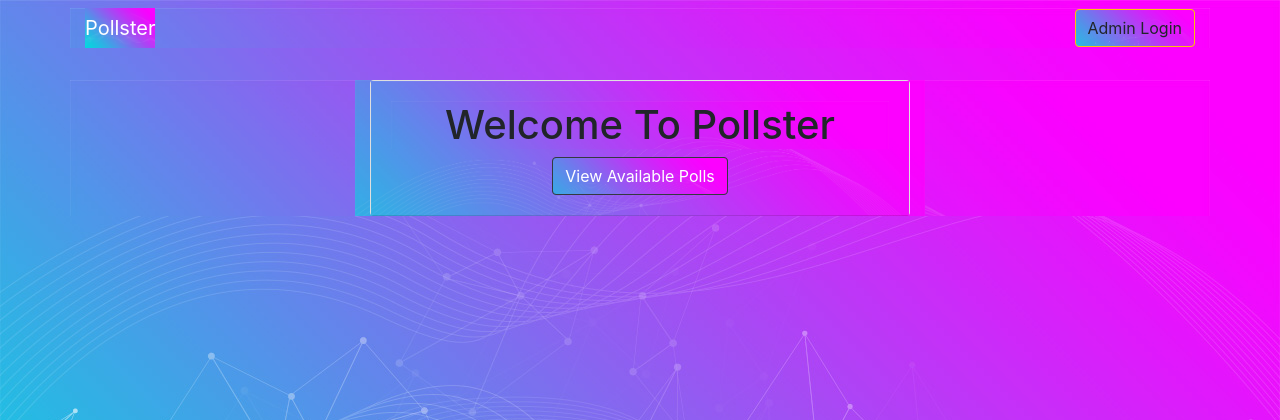
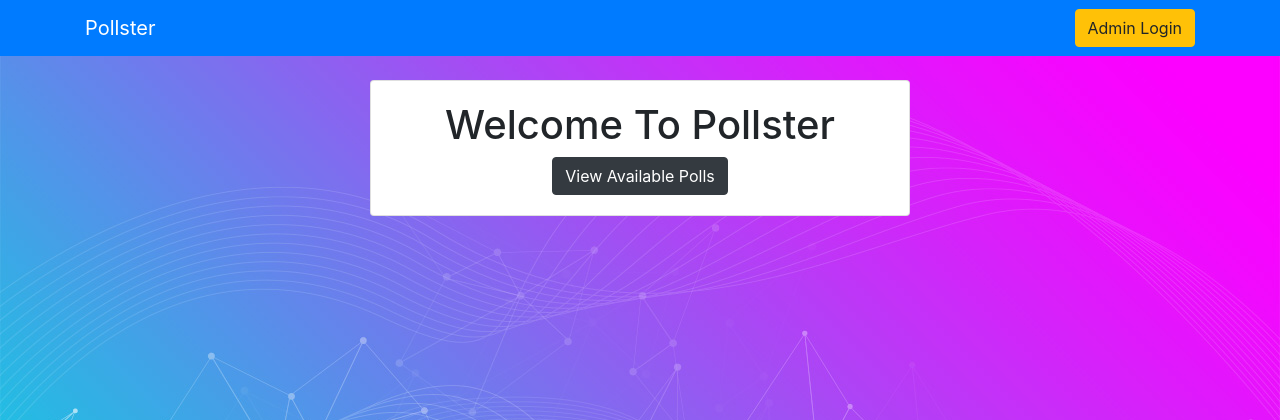
Before and after one commit to orifjohn/pollster, a Django app: page / in a window 1280 px wide. Shown: the top 420 px of the page. Run offline with Django 3.2, Linux system fonts and the light colour scheme; some libraries are stand-ins or nearby versions.

Commit message:
changed static

```diff
--- a/pollster/urls.py
+++ b/pollster/urls.py
@@ -7,4 +7,4 @@ urlpatterns = [
     path('', include('pages.urls')),
     path('polls/', include('polls.urls')),
     path('admin/', admin.site.urls),
-] + static(settings.STATIC_URL, document_root=settings.STATIC_ROOT)
+]
--- a/static/css/base.css
+++ /dev/null
@@ -1,5 +0,0 @@
-*{
-    background-image: url("../img/blue.jpg");
-    background-repeat: no-repeat;
-    background-size: cover;
-}
--- a/templates/base.html
+++ b/templates/base.html
@@ -12,9 +12,16 @@
             integrity="sha384-ggOyR0iXCbMQv3Xipma34MD+dH/1fQ784/j6cY/iJTQUOhcWr7x9JvoRxT2MZw1T"
             crossorigin="anonymous"
     />
-    <link rel="stylesheet" type="text/css" href="{% static "../static/css/base.css" %}">
     <title>Pollster{% block title %}{% endblock %}</title>
 </head>
+<style>
+    body {
+        background-image: url("../static/img/blue.jpg");
+        background-repeat: no-repeat;
+        background-size: cover;
+
+    }
+</style>
 <body>
 <!-- NavBar -->
 {% include 'partials/_navbar.html' %}
```
